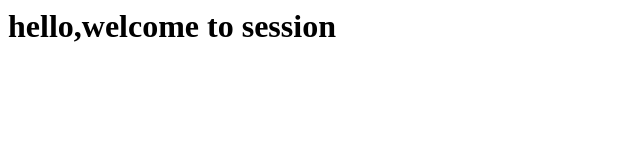
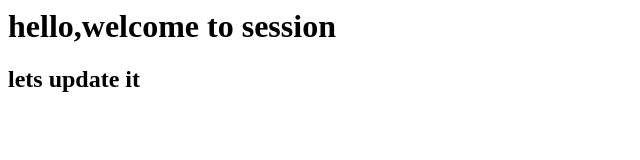
Before and after one commit to azhar2038/demo, a plain HTML site: page index.html in a window 1280 px wide. Shown: the whole page, without its empty margins (0-640 px from the left). Drawn offline with Linux system fonts and the light colour scheme.

Commit message:
second commit
updated index.html

```diff
--- a/index.html
+++ b/index.html
@@ -1,5 +1,6 @@
 <html>
     <body>
         <h1>hello,welcome to session</h1>
+        <h2> lets update it </h2>
     </body>
 </html>
```
